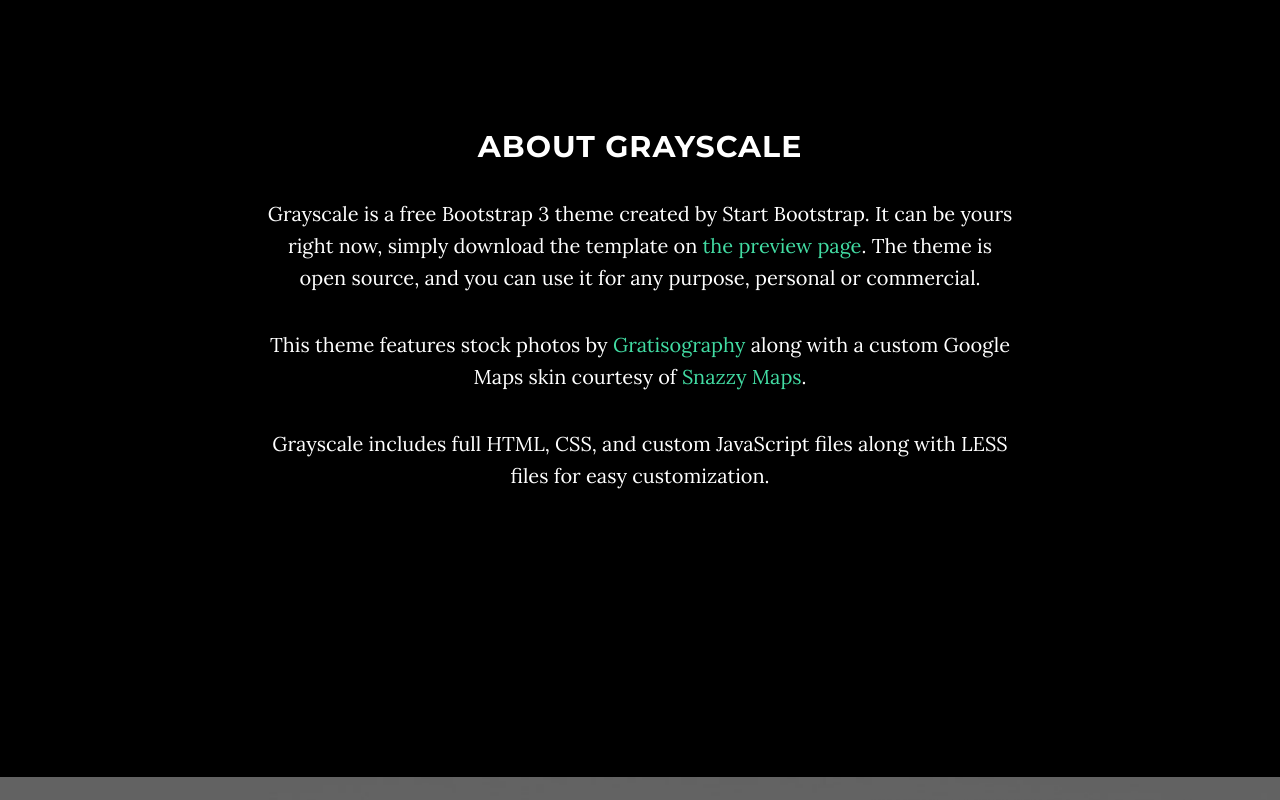
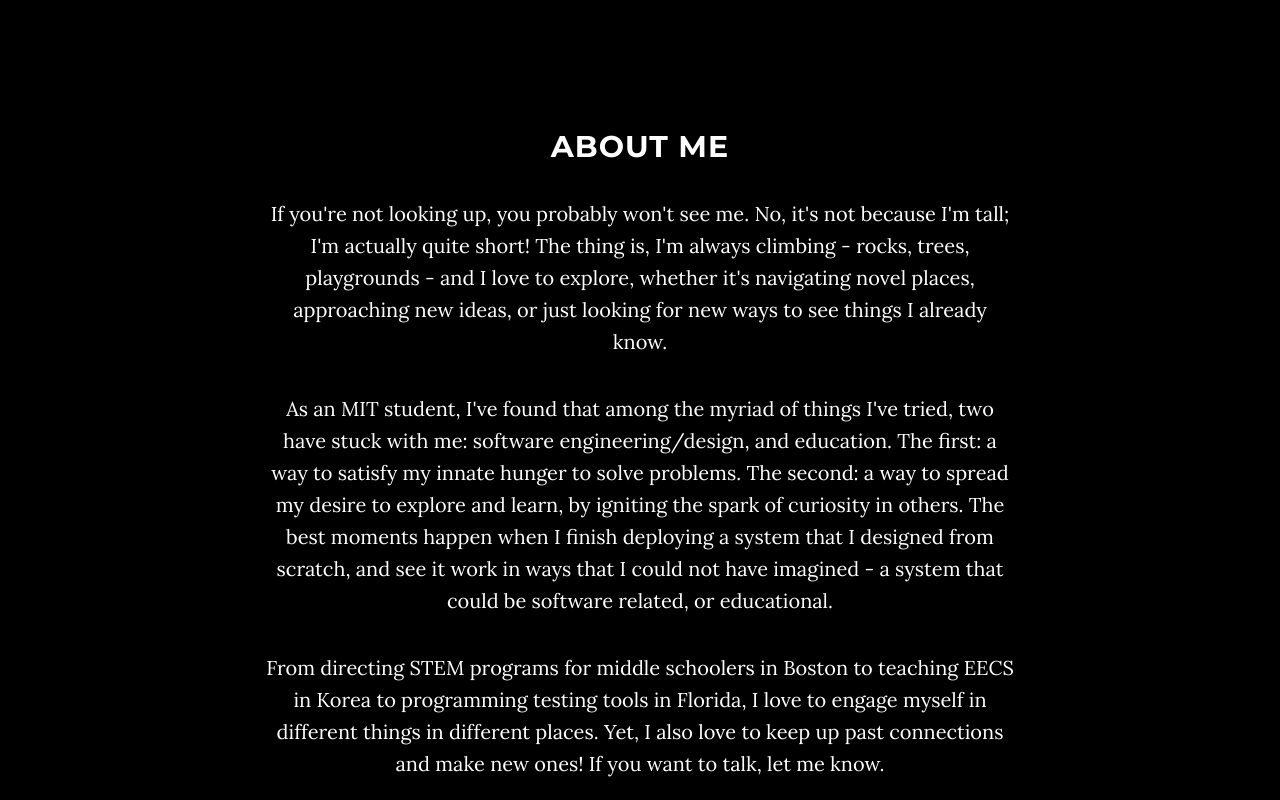
Before and after one commit to lordique/lordique.github.io, a website: page index.html in a window 1280 px wide. Shown: the part 920-1720 px from the top of the page. Drawn offline with nearby package versions, Linux system fonts and the light colour scheme; some packages are replaced by stand-ins of ours.

Commit message:
Updated content

```diff
--- a/index.html
+++ b/index.html
@@ -90,10 +90,13 @@
     <section id="about" class="container content-section text-center">
         <div class="row">
             <div class="col-lg-8 col-lg-offset-2">
-                <h2>About Grayscale</h2>
-                <p>Grayscale is a free Bootstrap 3 theme created by Start Bootstrap. It can be yours right now, simply download the template on <a href="http://startbootstrap.com/template-overviews/grayscale/">the preview page</a>. The theme is open source, and you can use it for any purpose, personal or commercial.</p>
-                <p>This theme features stock photos by <a href="http://gratisography.com/">Gratisography</a> along with a custom Google Maps skin courtesy of <a href="http://snazzymaps.com/">Snazzy Maps</a>.</p>
-                <p>Grayscale includes full HTML, CSS, and custom JavaScript files along with LESS files for easy customization.</p>
+                <h2>About Me</h2>
+                <p>If you're not looking up, you probably won't see me. No, it's not because I'm tall; I'm actually quite short! The thing is, I'm always climbing - rocks, trees, playgrounds - and I love to explore, whether it's navigating novel places, approaching new ideas, or just looking for new ways to see things I already know.</p>
+
+				<p>As an MIT student, I've found that among the myriad of things I've tried, two have stuck with me: software engineering/design, and education.  The first: a way to satisfy my innate hunger to solve problems.  The second: a way to spread my desire to explore and learn, by igniting the spark of curiosity in others.  The best moments happen when I finish deploying a system that I designed from scratch, and see it work in ways that I could not have imagined - a system that could be software related, or educational. </p>
+
+				<p>From directing STEM programs for middle schoolers in Boston to teaching EECS in Korea to programming testing tools in Florida, I love to engage myself in different things in different places.  Yet, I also love to keep up past connections and make new ones! If you want to talk, let me know.</p>
+
             </div>
         </div>
     </section>
@@ -140,7 +143,7 @@
     <!-- Footer -->
     <footer>
         <div class="container text-center">
-            <p>Copyright &copy; Your Website 2016</p>
+            <p>Copyright &copy; Lordique 2016</p>
         </div>
     </footer>
 
```
Also changed, not shown: img/imo.jpg (added), 1 other file.
